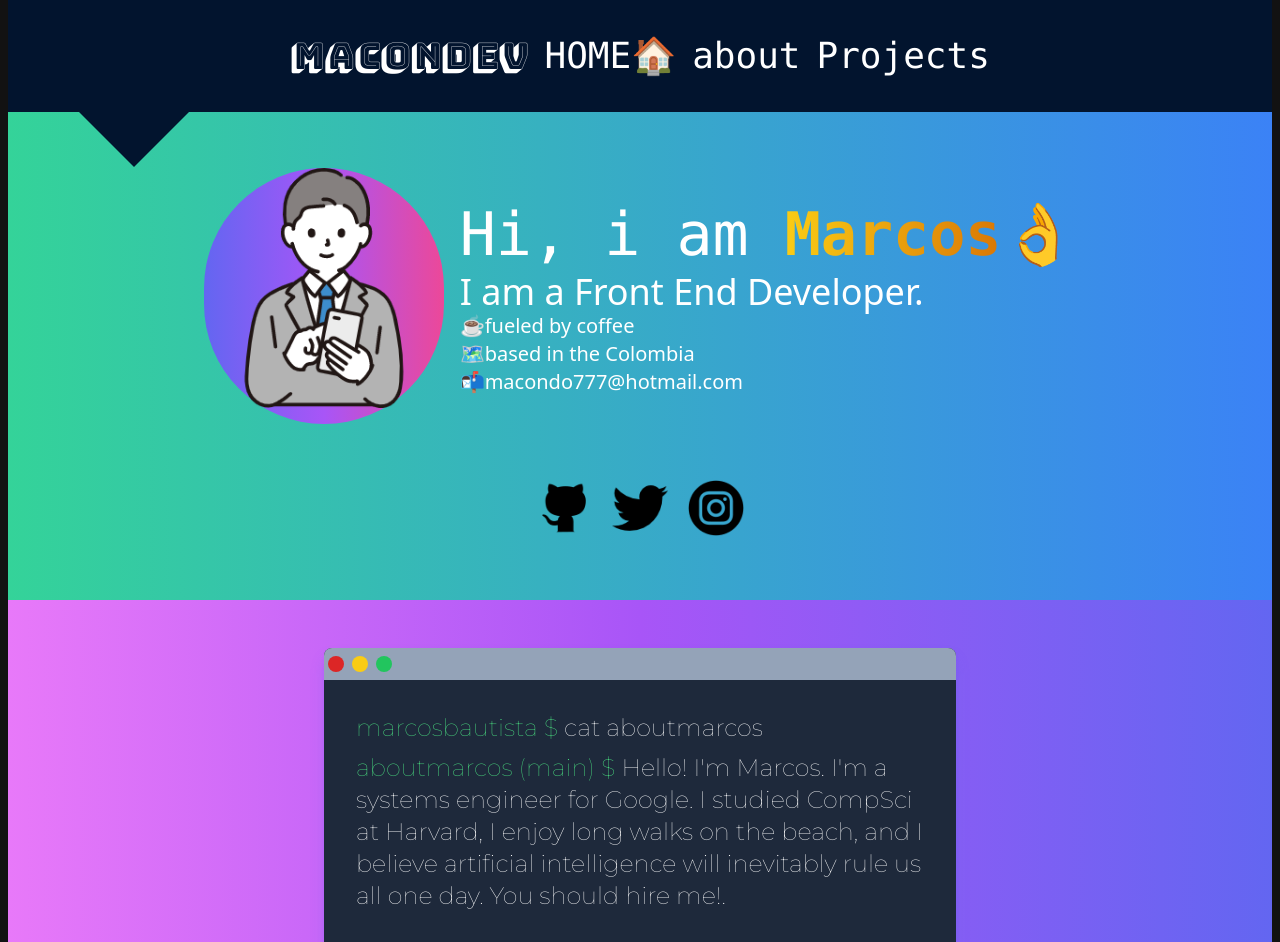
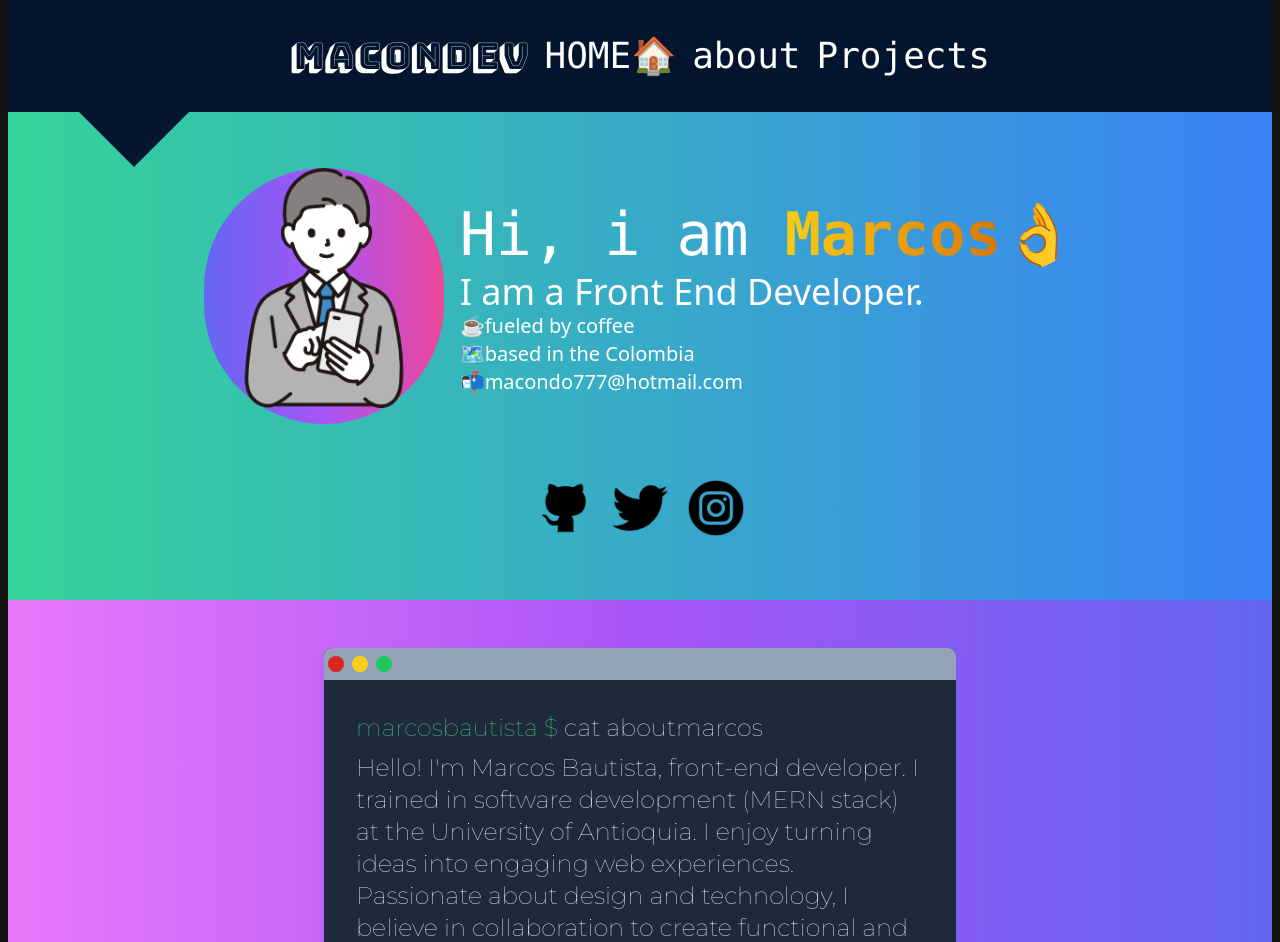
Before and after one commit to macondo011/My-portfolio, a React (Vite) app in the folder portafolio_macondo/: page / in a window 1280 px wide. Shown: the top 942 px of the page. Built offline with nearby package versions, Linux system fonts and the light colour scheme.

Commit message:
se agragua un sobre mi. AL componente About.

```diff
--- a/portafolio_macondo/src/components/About.jsx
+++ b/portafolio_macondo/src/components/About.jsx
@@ -12,11 +12,13 @@ export function About(){
                     <p>
                         <span className='text-green-400'>marcosbautista $</span> cat aboutmarcos <br/>
                     </p>
-                    <p className='py-2'>
-                        <span className='text-green-400' >aboutmarcos (main) $</span> Hello! I'm Marcos.
-                        I'm a systems engineer for Google. I studied CompSci at Harvard, I enjoy long
-                        walks on the beach, and I believe artificial intelligence will inevitably rule
-                        us all one day. You should hire me!. <b className='animate-ping'>_</b>
+                    <p className='py-2'>Hello! I'm Marcos Bautista, front-end developer.
+                                        I trained in software development (MERN stack) at the University
+                                        of Antioquia. I enjoy turning ideas into engaging web experiences.
+                                        Passionate about design and technology, I believe in collaboration
+                                        to create functional and visually striking products. Always seeking
+                                        new opportunities and continuous learning. Let's connect and bring the
+                                        digital vision to life.<b className='animate-ping'>_</b>
                     </p>
                 </article>
              </section>
```
